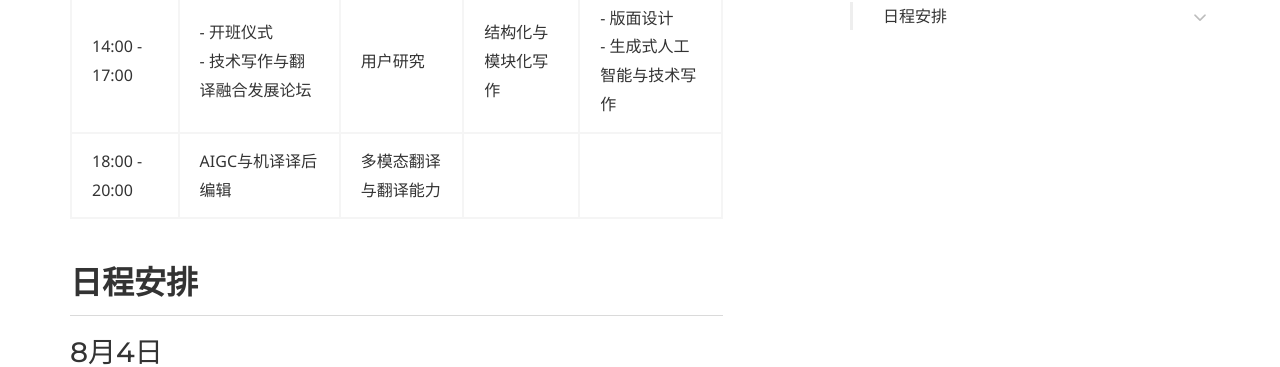
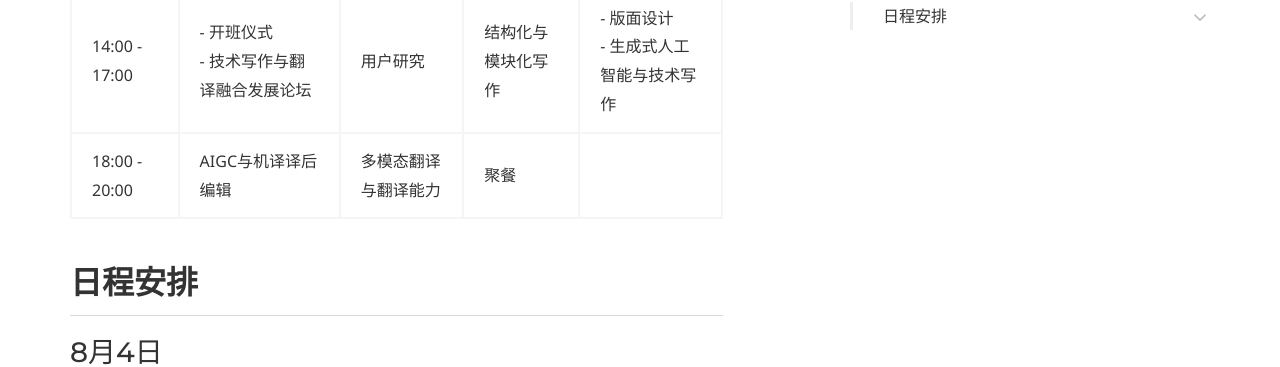
Before and after one commit to galty687/tc-training, a Jekyll site: the page built from doks-theme/_posts/2018-05-30-notice.md, in a window 1280 px wide and 900 px high, scrolled down 1191 px. Shown: the part 96-463 px from the top of the window. Built offline with Jekyll 4.4.1, drawn with Linux system fonts in a browser that asks for light colours; some web fonts are replaced.

Commit message:
update schedule

```diff
--- a/doks-theme/_posts/2018-05-30-notice.md
+++ b/doks-theme/_posts/2018-05-30-notice.md
@@ -33,7 +33,7 @@ description: 不断更新中，请留意更新的时间戳，并以最新的时
 | ------------- | -------------------------------------------- | -------------------- | ------------------ | ------------------------------------------ |
 | 9:00 - 12:00  | 注册报道                                     | 技术写作的教育与研究 | 信息架构           | 结构化写作实践                             |
 | 14:00 - 17:00 | - 开班仪式<br />- 技术写作与翻译融合发展论坛 | 用户研究             | 结构化与模块化写作 | - 版面设计<br />- 生成式人工智能与技术写作 |
-| 18:00 - 20:00 | AIGC与机译译后编辑                           | 多模态翻译与翻译能力 |                    |                                            |
+| 18:00 - 20:00 | AIGC与机译译后编辑                           | 多模态翻译与翻译能力 | 聚餐               |                                            |
 
 
 
```
